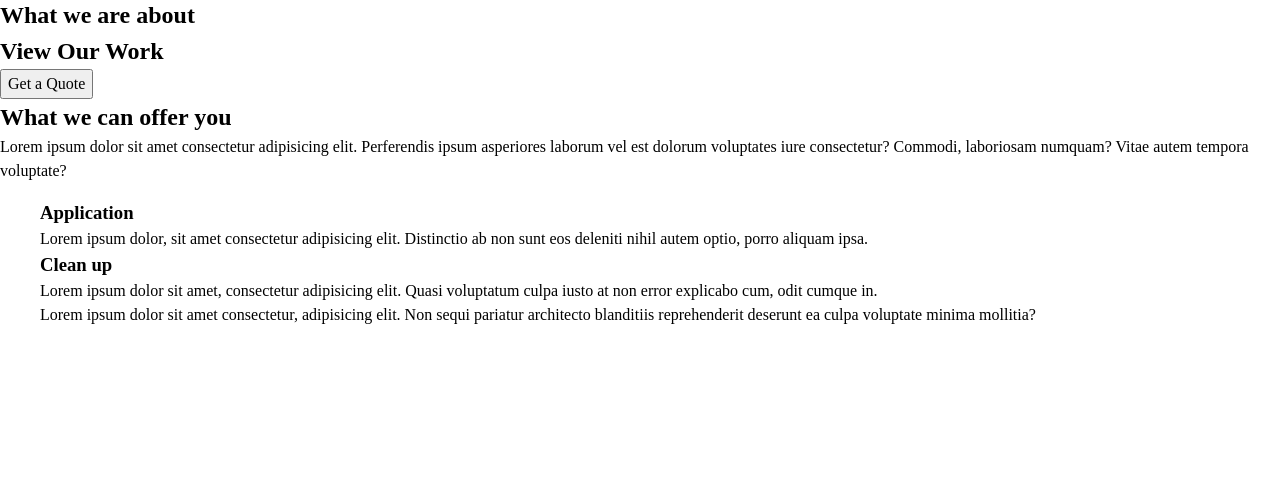
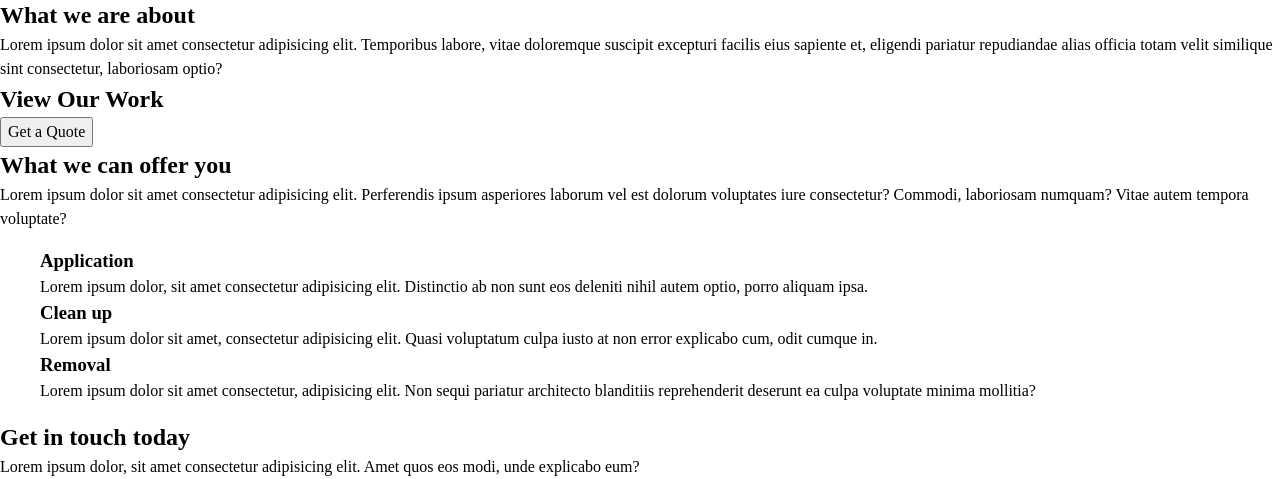
Before and after one commit to michaelyoung92/mastic-seal, a plain HTML site: page index.html in a window 1280 px wide. Shown: the part 1453-1932 px from the top of the page. Before the commit the page ends 1780 px from the top, so only its background shows below. Drawn offline with Linux system fonts and the light colour scheme.

Commit message:
contact section html done bar contact form

```diff
--- a/index.html
+++ b/index.html
@@ -55,6 +55,12 @@
             </div>
             <div>
               <h2 class="secondary-heading">What we are about</h2>
+              <p>
+                Lorem ipsum dolor sit amet consectetur adipisicing elit.
+                Temporibus labore, vitae doloremque suscipit excepturi facilis
+                eius sapiente et, eligendi pariatur repudiandae alias officia
+                totam velit similique sint consectetur, laboriosam optio?
+              </p>
             </div>
           </div>
         </div>
@@ -99,7 +105,7 @@
                   </p>
                 </li>
                 <li>
-                  <h3></h3>
+                  <h3>Removal</h3>
                   <p>
                     Lorem ipsum dolor sit amet consectetur, adipisicing elit.
                     Non sequi pariatur architecto blanditiis reprehenderit
@@ -111,6 +117,25 @@
           </div>
         </div>
       </section>
+
+      <!--Contact Section-->
+      <section>
+        <div class="container">
+          <div class="even-colmns">
+            <div>
+              <h2 class="secondary-heading">Get in touch today</h2>
+              <p>
+                Lorem ipsum dolor, sit amet consectetur adipisicing elit. Amet
+                quos eos modi, unde explicabo eum?
+              </p>
+              <!--Email-->
+              <!--Phone-->
+            </div>
+            <!--Contact Form-->
+            <div></div>
+          </div>
+        </div>
+      </section>
     </main>
 
     <script src="js/main.js"></script>
```
